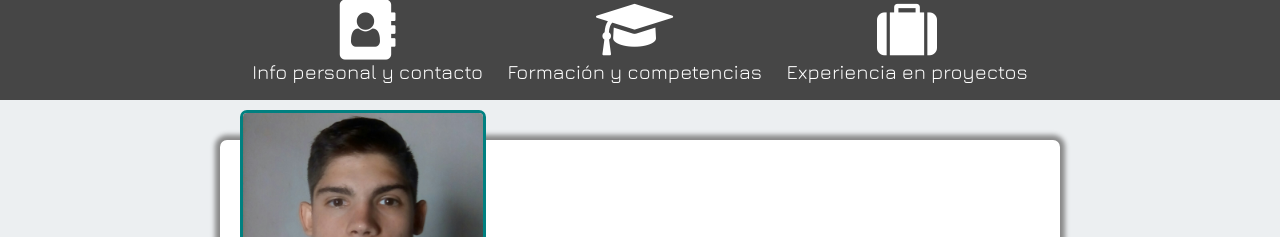
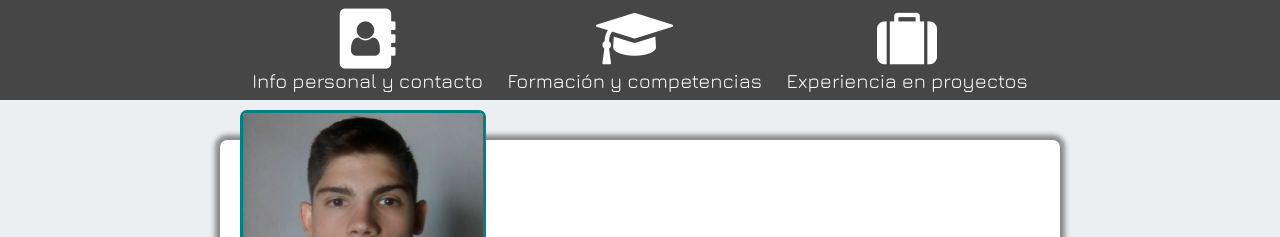
Before and after one commit to LucasNahuel/LucasNahuel.github.io, a plain HTML site: page index.html in a window 1280 px wide. Shown: the top 237 px of the page. Drawn offline with nearby package versions, Linux system fonts and the light colour scheme.

Commit message:
Update styles.css

```diff
--- a/styles.css
+++ b/styles.css
@@ -22,7 +22,7 @@ i{
 
 
 .icono{
-    margin: 0 auto;
+    margin: auto auto;
     text-decoration: bold;
     color: white;
     display: flex;
```
